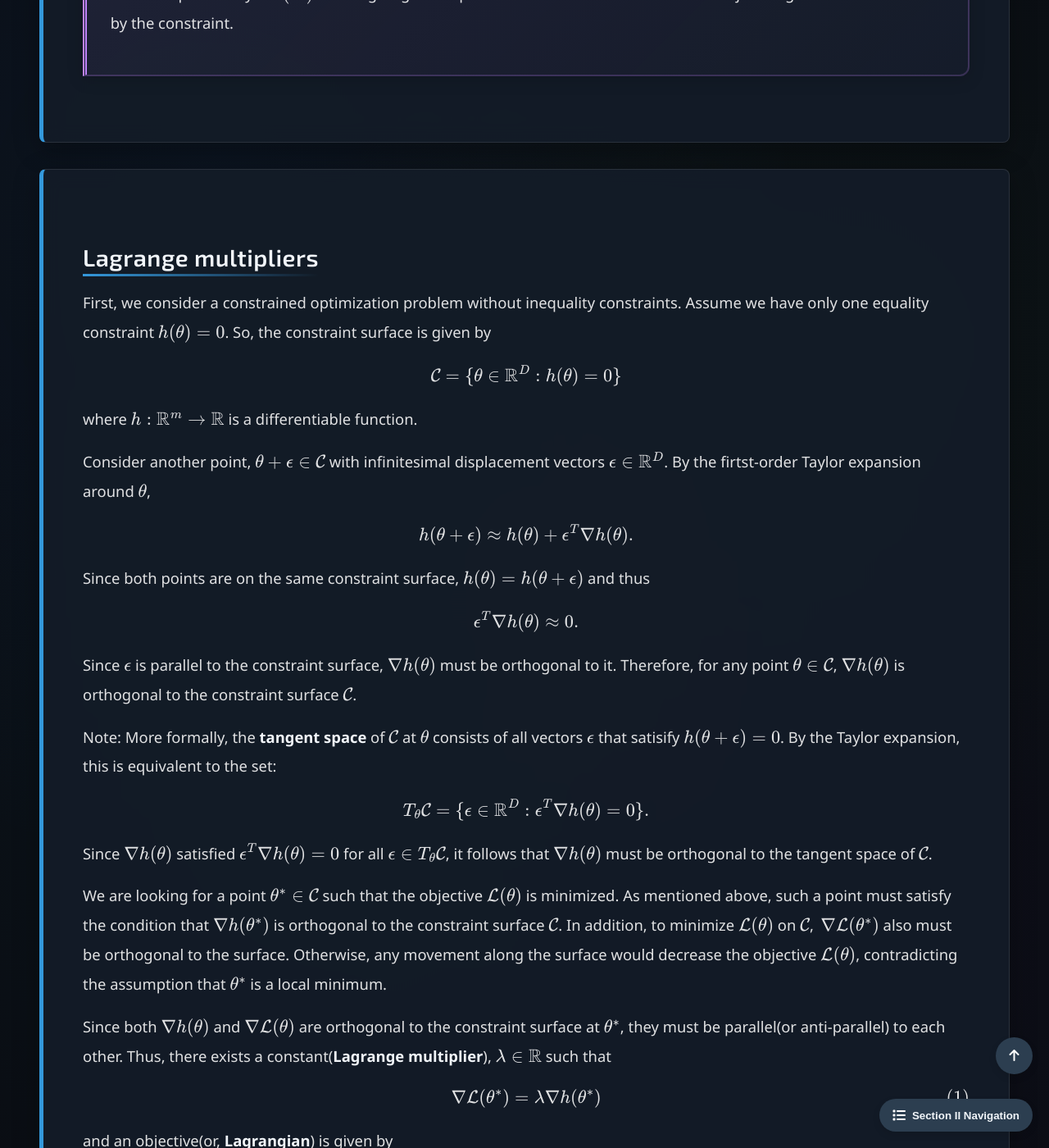
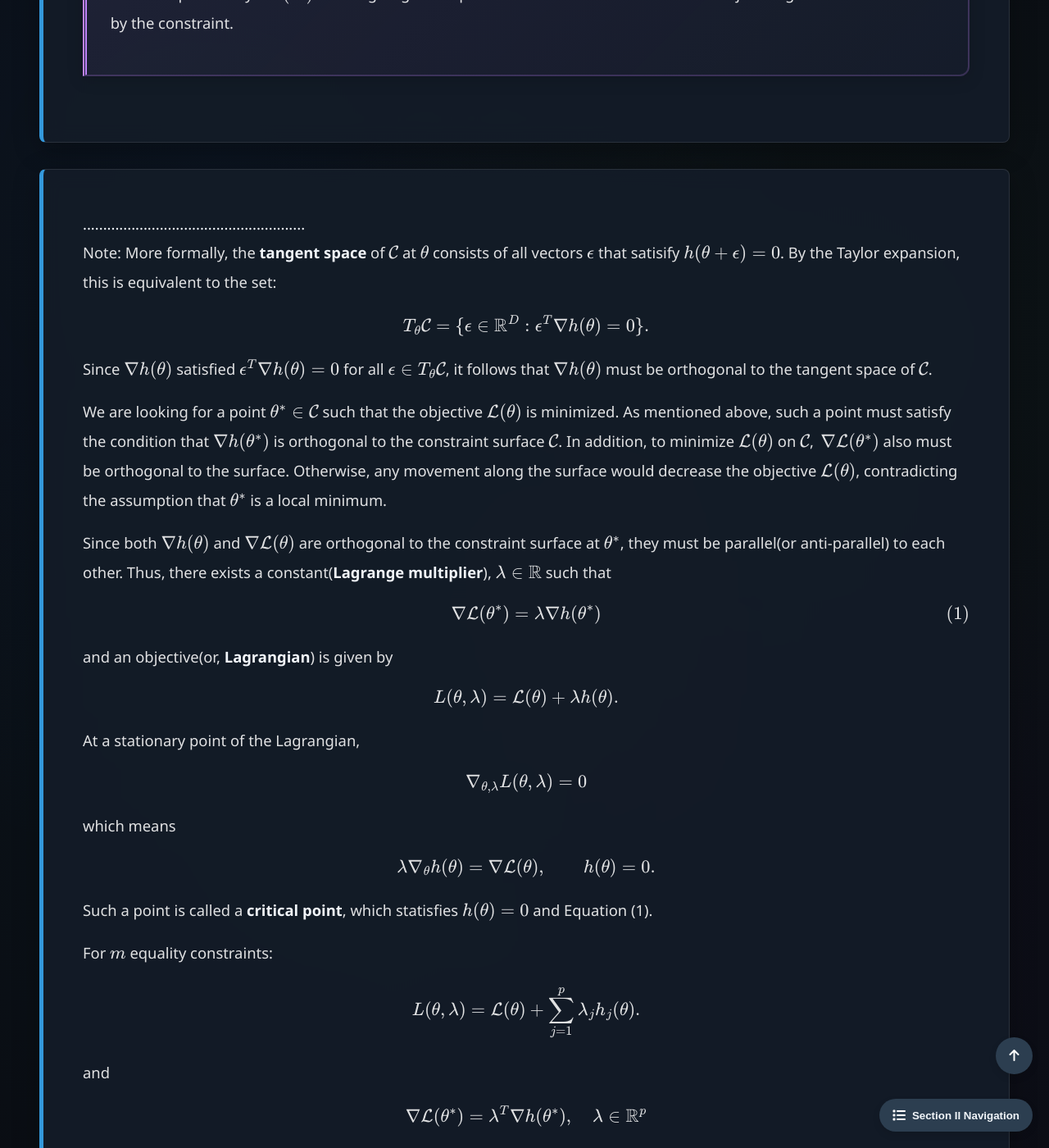
Before and after one commit to Yusukey01/yusukey01.github.io, a Jekyll site: the page built from Mathematics/Calculus/constrained_opt.html, in a window 1280 px wide and 1400 px high, scrolled down 3615 px. Shown: the whole window at 82% size. Built offline with Jekyll 4.4.1, drawn with Linux system fonts in a browser that asks for light colours.

Commit message:
test new section

```diff
--- a/Mathematics/Calculus/constrained_opt.html
+++ b/Mathematics/Calculus/constrained_opt.html
@@ -144,28 +144,7 @@ uses_python: true
             </section>
 
             <section id="lm" class="section-content">
-                <h2>Lagrange multipliers</h2>
-                <p>
-                    First, we consider a constrained optimization problem without inequality constraints. Assume we have only one equality constraint
-                    \(h(\theta) = 0\). So, the constraint surface is given by
-                    \[
-                    \mathcal{C} = \{\theta \in \mathbb{R}^D : h(\theta) = 0\}
-                    \]
-                    where \(h: \mathbb{R}^m \to \mathbb{R}\) is a differentiable function.
-                </p>
-
-                <p>
-                    Consider another point, \(\theta + \epsilon \in \mathcal{C}\) with infinitesimal displacement vectors \(\epsilon \in \mathbb{R}^D\).
-                    By the firtst-order Taylor expansion around \(\theta\),
-                    \[
-                    h(\theta + \epsilon) \approx h(\theta) + \epsilon^T \nabla h(\theta).
-                    \]
-                    Since both points are on the same constraint surface, \(h(\theta) = h(\theta + \epsilon)\) and thus
-                    \[\epsilon^T \nabla h(\theta) \approx 0.
-                    \]
-                    Since \(\epsilon\) is parallel to the constraint surface, \(\nabla h(\theta)\) must be orthogonal to it. Therefore, for any point
-                    \(\theta \in \mathcal{C}\), \(\nabla h(\theta)\) is orthogonal to the constraint surface \(\mathcal{C}\).
-                </p>
+               .......................................................
 
                 <p>
                     Note: More formally, the <strong>tangent space</strong> of \(\mathcal{C}\) at \(\theta\) consists of all vectors \(\epsilon\) that satisify
```
